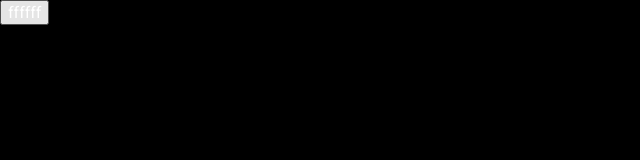
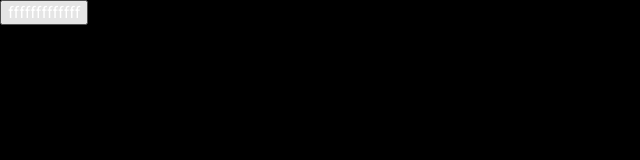
Before and after one commit to klonirovan89/flashcards, a React (Vite) app: page / in a window 1280 px wide. Shown: the top 160 px of the page, without its empty margins (0-640 px from the left). Built offline with nearby package versions, Linux system fonts and the light colour scheme.

Commit message:
add button

```diff
--- a/src/App.tsx
+++ b/src/App.tsx
@@ -1,3 +1,3 @@
 export function App() {
-  return <button>ffffff</button>
+  return <button>fffffffffffff</button>
 }
```
